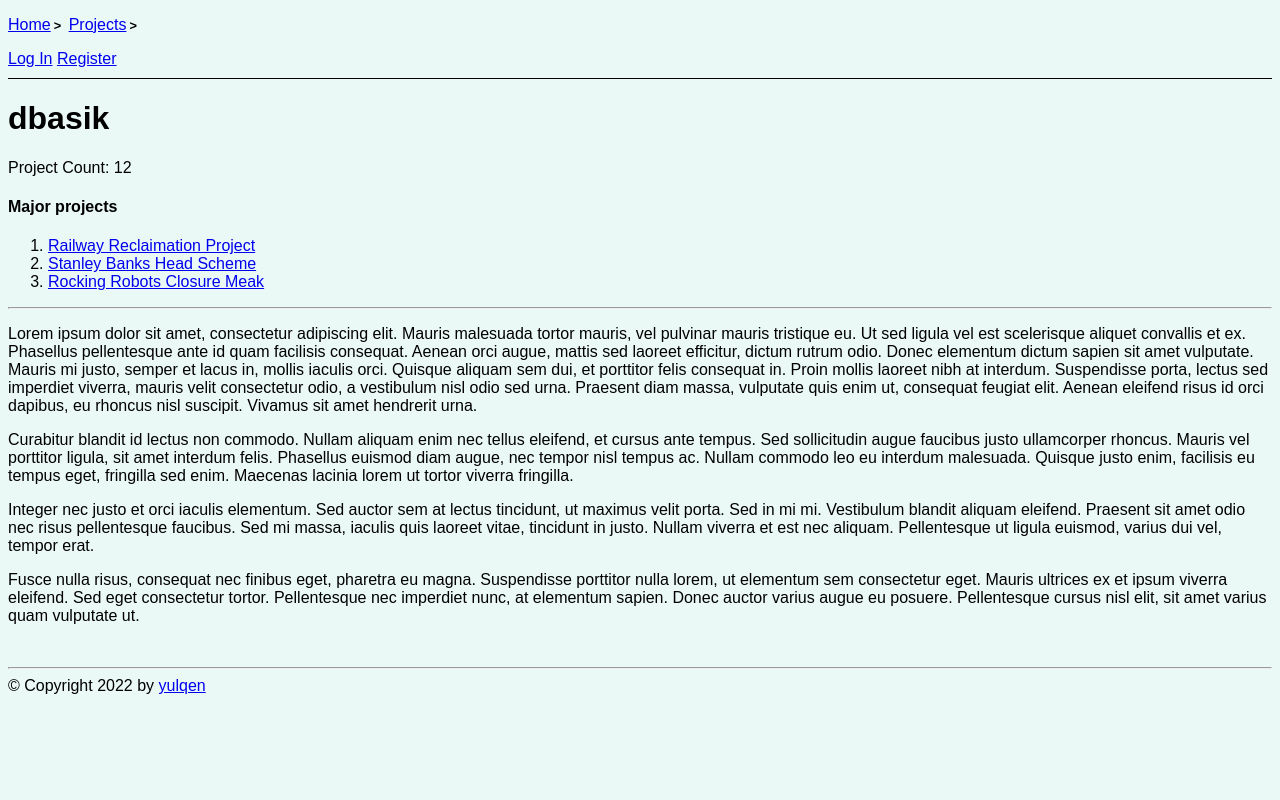
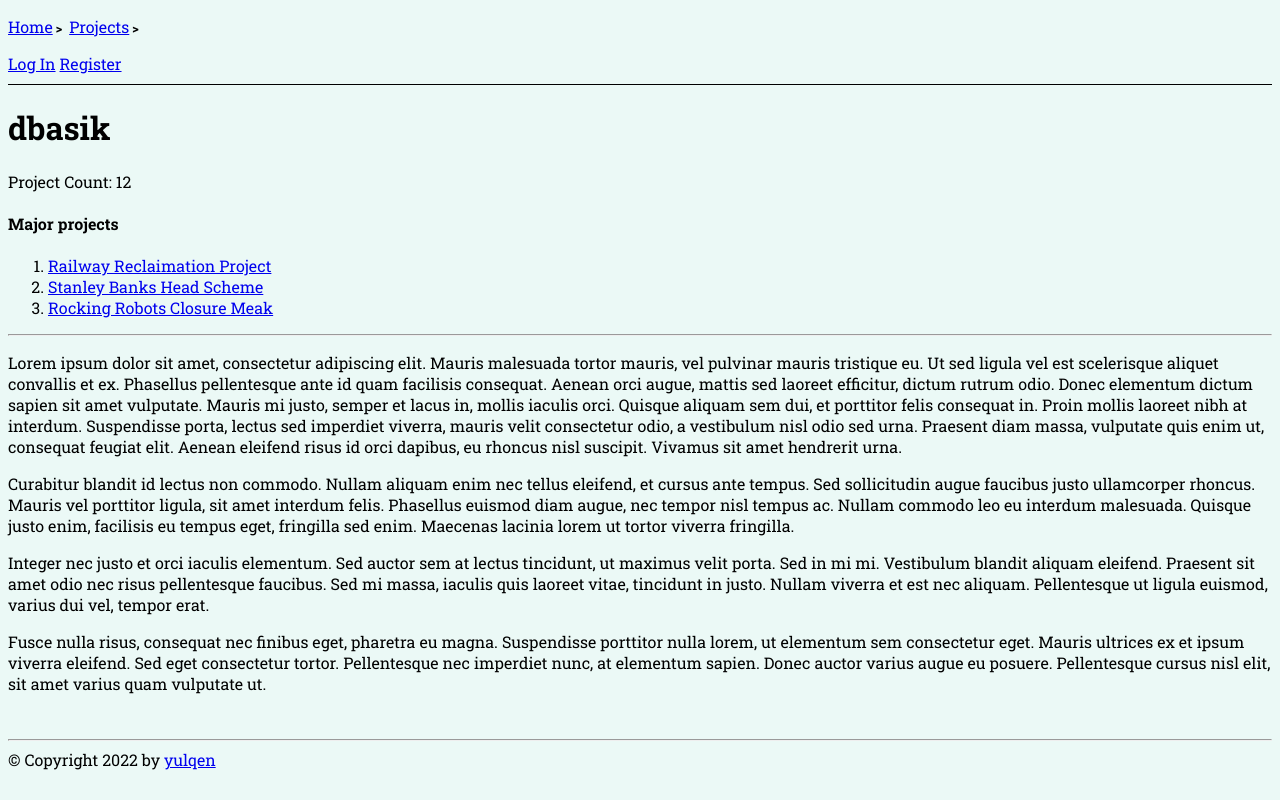
Before and after one commit to yulqen/dbasik-api, a FastAPI app: page / in a window 1280 px wide. Run offline with FastAPI, Linux system fonts and the light colour scheme.

Commit message:
wip: fixed font

```diff
--- a/static/css/site.css
+++ b/static/css/site.css
@@ -1,6 +1,6 @@
 * {
     box-sizing: border-box;
-    font-family: Arial Helvetica, sans-serif;
+    font-family: "Roboto Slab";
 }
 
 /* forms */
--- a/templates/shared/base.html
+++ b/templates/shared/base.html
@@ -4,7 +4,8 @@
     <link rel="stylesheet" href="/static/css/site.css"/>
     <link rel="stylesheet" href="/static/css/nav.css"/>
     <title>{% block title %}{% endblock %}</title>
-    <link href='//fonts.googleapis.com/css?family=Lato:400,700|Roboto+Slab:400,700' rel='stylesheet' type='text/css'/>
+    <link rel="preconnect" href="https://fonts.gstatic.com">
+    <link href='https://fonts.googleapis.com/css?family=Lato:400,700|Roboto+Slab:400,700' rel='stylesheet' type='text/css'/>
 </head>
 <body>
 {% include 'shared/top_nav.html' %}
```
